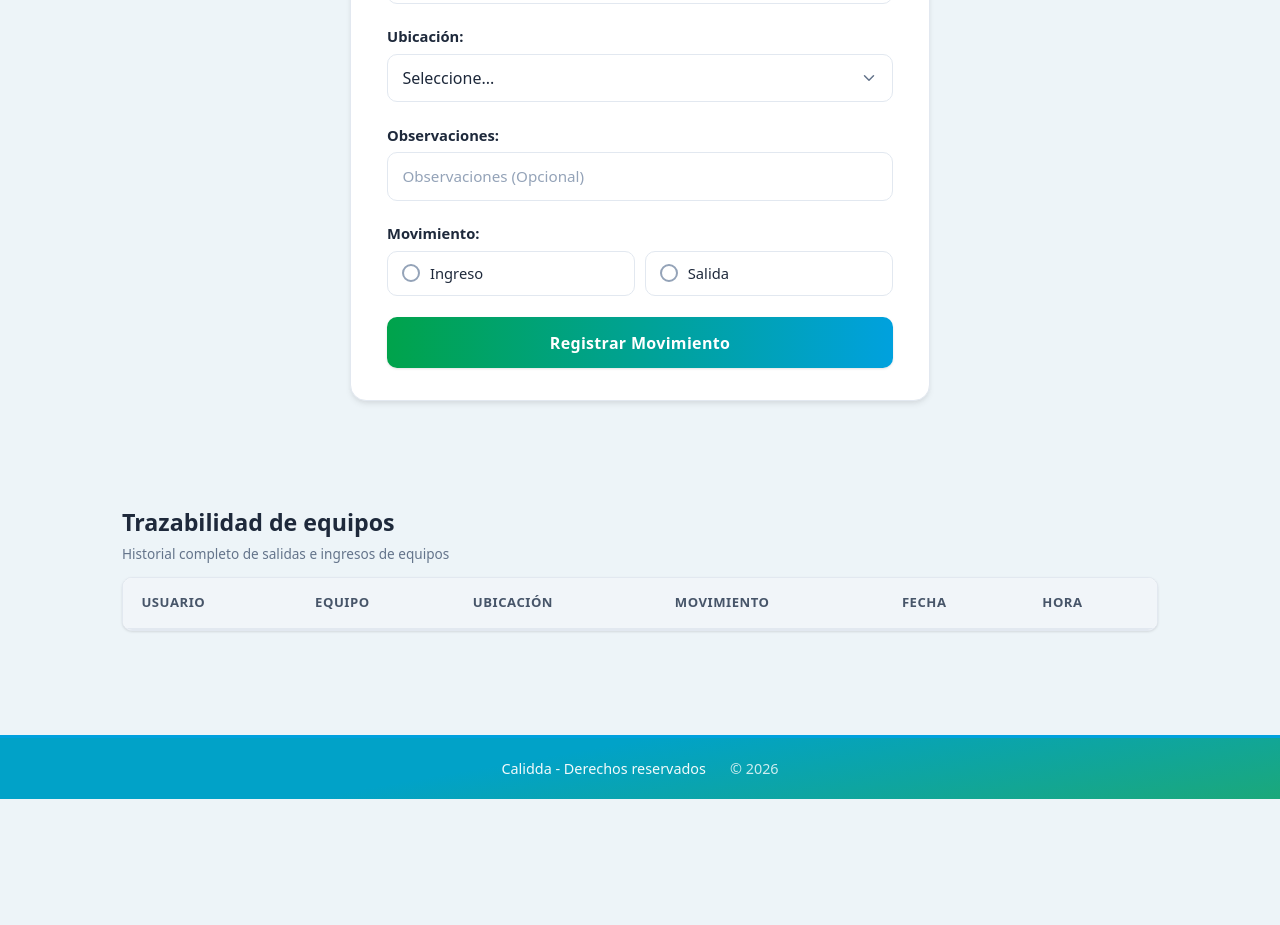
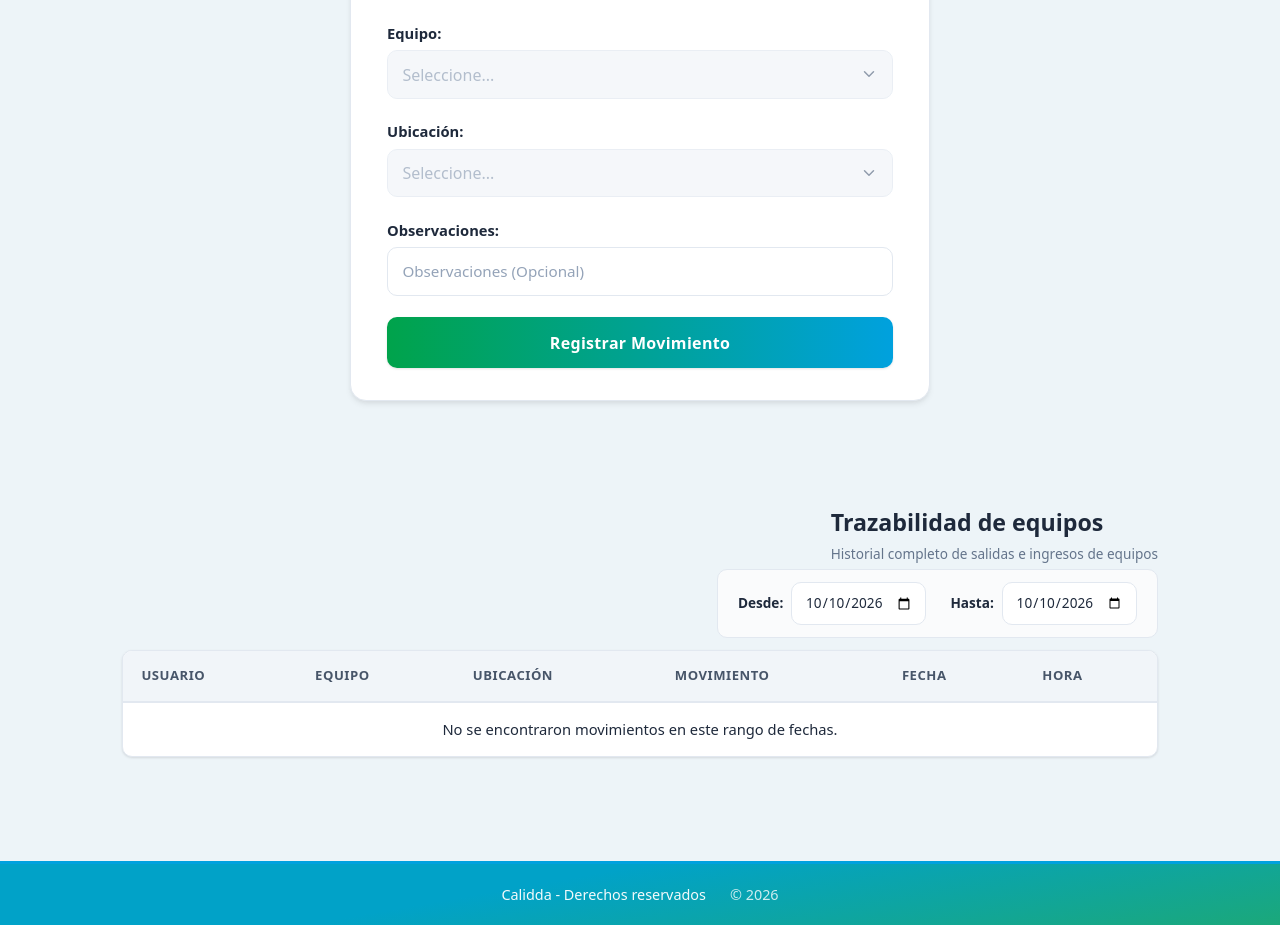
Before and after one commit to guillermoytozu/CaliddaControlDeEquipos, a React (Vite) app: page /inicio in a window 1280 px wide. Shown: the part 460-1385 px from the top of the page. Before the commit the page ends 1259 px from the top, so only its background shows below. Built offline with nearby package versions, Linux system fonts and the light colour scheme; no server answers; the database is empty.

Commit message:
Agregado filtro de calendario para tabla de movimientos

```diff
--- a/src/components/Formulario.jsx
+++ b/src/components/Formulario.jsx
@@ -35,18 +35,21 @@ export const Formulario = () => {
         const { name, value } = e.target;
         let newData = { ...data, [name]: value };
 
+        // 1. Si el usuario cambia el tipo de movimiento, limpiamos el equipo y la ubicación seleccionados
+        if (name === "tipo_movimiento") {
+            newData.id_equipo = "";
+            newData.id_ubicacion = "";
+        }
+
+        // 2. Si el usuario selecciona un equipo
         if (name === "id_equipo") {
             const equipoSeleccionado = equipos.find(eq => eq.id_equipo.toString() === value);
             if (equipoSeleccionado) {
-                const esSalida = equipoSeleccionado.disponibilidad;
-                newData.tipo_movimiento = esSalida ? "Salida" : "Ingreso";
-
-                // 1. LÓGICA DE UBICACIÓN AUTO-ASIGNADA
-                if (esSalida) {
-                    // Si el equipo está disponible (Salida), forzamos la ubicación actual del equipo
+                if (data.tipo_movimiento === "Salida") {
+                    // Si se lo lleva (Salida), forzamos la ubicación actual del equipo
                     newData.id_ubicacion = equipoSeleccionado.id_ubicacion ? equipoSeleccionado.id_ubicacion.toString() : "";
                 } else {
-                    // Si el equipo no está disponible (Ingreso), borramos la ubicación para obligar al usuario a elegir
+                    // Si lo devuelve (Ingreso), borramos la ubicación para obligarlo a elegir dónde lo deja
                     newData.id_ubicacion = "";
                 }
             }
@@ -86,12 +89,8 @@ export const Formulario = () => {
             if (errorInsert) throw errorInsert;
 
             const nuevaDisponibilidad = data.tipo_movimiento === "Ingreso" ? true : false;
-
-            // NUEVO: Si es un Ingreso (se devuelve), el id_persona queda en null.
-            // Si es una Salida (se lo llevan), asignamos el ID del usuario logueado.
             const idUsuarioActualizado = nuevaDisponibilidad ? null : user.id;
 
-            // B. Actualizar disponibilidad, ubicación y usuario en inventarioequipos
             const { error: errorUpdate } = await supabase
                 .from('inventarioequipos')
                 .update({
@@ -103,7 +102,6 @@ export const Formulario = () => {
 
             if (errorUpdate) throw errorUpdate;
 
-            // C. Actualizar estado local
             setEquipos(equipos.map(eq =>
                 eq.id_equipo.toString() === data.id_equipo
                     ? { ...eq, disponibilidad: nuevaDisponibilidad, id_ubicacion: parseInt(data.id_ubicacion), id_persona: idUsuarioActualizado }
@@ -119,20 +117,23 @@ export const Formulario = () => {
         }
     };
 
-    const equipoSeleccionadoInfo = equipos.find(eq => eq.id_equipo.toString() === data.id_equipo);
+    // 3. LÓGICA VISUAL: Filtrar equipos según el movimiento seleccionado
+    let equiposFiltrados = [];
+    if (data.tipo_movimiento === "Salida") {
+        equiposFiltrados = equipos.filter(eq => eq.disponibilidad === true);
+    } else if (data.tipo_movimiento === "Ingreso" && user) {
+        equiposFiltrados = equipos.filter(eq => eq.disponibilidad === false && eq.id_persona === user.id);
+    }
 
-    const opcionesMovimientoDinamicas = equipoSeleccionadoInfo
-        ? [equipoSeleccionadoInfo.disponibilidad ? "Salida" : "Ingreso"]
-        : ["Ingreso", "Salida"];
-
-    // 4. LÓGICA VISUAL: RESTRINGIR LAS OPCIONES DEL SELECTOR DE UBICACIÓN
+    // 4. LÓGICA VISUAL: Filtrar ubicaciones si es Salida
     let opcionesUbicacionDinamicas = ubicaciones.map(ub => ({ value: ub.id_ubicacion, label: ub.ubicacion }));
-
-    if (equipoSeleccionadoInfo && equipoSeleccionadoInfo.disponibilidad) {
-        // Si el equipo va a salir, filtramos las ubicaciones para mostrar ÚNICAMENTE donde se encuentra ahora
-        opcionesUbicacionDinamicas = opcionesUbicacionDinamicas.filter(
-            ub => ub.value === equipoSeleccionadoInfo.id_ubicacion
-        );
+    if (data.tipo_movimiento === "Salida" && data.id_equipo) {
+        const equipoSeleccionadoInfo = equipos.find(eq => eq.id_equipo.toString() === data.id_equipo);
+        if (equipoSeleccionadoInfo && equipoSeleccionadoInfo.id_ubicacion) {
+            opcionesUbicacionDinamicas = opcionesUbicacionDinamicas.filter(
+                ub => ub.value === equipoSeleccionadoInfo.id_ubicacion
+            );
+        }
     }
 
     return (
@@ -149,11 +150,22 @@ export const Formulario = () => {
                     </span>
                 </div>
 
+                {/* Opciones fijas, el usuario DEBE seleccionar una primero */}
+                <RadioButton
+                    name="tipo_movimiento"
+                    value={data.tipo_movimiento}
+                    onChange={handleChange}
+                    opciones={["Ingreso", "Salida"]}
+                >
+                    Movimiento:
+                </RadioButton>
+
                 <SelectInput
                     name="id_equipo"
                     value={data.id_equipo}
                     onChange={handleChange}
-                    opciones={equipos.map(eq => ({ value: eq.id_equipo, label: `${eq.tipo_equipo} - ${eq.marca} ${eq.modelo}` }))}
+                    opciones={equiposFiltrados.map(eq => ({ value: eq.id_equipo, label: `${eq.tipo_equipo} ${eq.marca} ${eq.modelo}` }))}
+                    disabled={!data.tipo_movimiento}
                 >
                     Equipo:
                 </SelectInput>
@@ -163,6 +175,7 @@ export const Formulario = () => {
                     value={data.id_ubicacion}
                     onChange={handleChange}
                     opciones={opcionesUbicacionDinamicas}
+                    disabled={!data.tipo_movimiento}
                 >
                     Ubicación:
                 </SelectInput>
@@ -177,15 +190,6 @@ export const Formulario = () => {
                     Observaciones:
                 </TextInput>
 
-                <RadioButton
-                    name="tipo_movimiento"
-                    value={data.tipo_movimiento}
-                    onChange={handleChange}
-                    opciones={opcionesMovimientoDinamicas}
-                >
-                    Movimiento:
-                </RadioButton>
-
                 <BotonFormulario className="boton-formulario">Registrar Movimiento</BotonFormulario>
             </form>
         </div>
--- a/src/components/SelectInput.jsx
+++ b/src/components/SelectInput.jsx
@@ -1,11 +1,20 @@
 import './SelectInput.css';
 
-export const SelectInput = ({ children, name, value, onChange, opciones }) => {
+// 1. Agregamos 'disabled' a los parámetros que recibe el componente
+export const SelectInput = ({ children, name, value, onChange, opciones, disabled }) => {
     return (
         <div className="select-input-container">
             <label htmlFor={name} className="select-label">{children}</label>
             <div className="select-wrapper">
-                <select name={name} id={name} className="select-control" value={value} onChange={onChange}>
+                {/* 2. Le pasamos la propiedad disabled a la etiqueta select */}
+                <select
+                    name={name}
+                    id={name}
+                    className="select-control"
+                    value={value}
+                    onChange={onChange}
+                    disabled={disabled}
+                >
                     <option value="" disabled>Seleccione...</option>
 
                     {opciones.map((opcion, index) => {
--- a/src/components/TablaMovimientos.css
+++ b/src/components/TablaMovimientos.css
@@ -9,9 +9,15 @@
 .tabla-header-area {
     display: flex;
     flex-direction: column;
+    gap: 1rem;
+    margin-bottom: 1rem;
+    text-align: left;
+}
+
+.tabla-titulos-container {
+    display: flex;
+    flex-direction: column;
     gap: 0.25rem;
-    margin-bottom: 0.75rem;
-    text-align: left;
 }
 
 .tabla-titulo {
@@ -27,6 +33,49 @@
     margin: 0;
 }
 
+/* Filtros de Fecha (Mobile First) */
+.tabla-filtros-container {
+    display: flex;
+    flex-direction: column;
+    gap: 0.75rem;
+    background-color: #fafbfc;
+    padding: 1rem;
+    border-radius: var(--border-radius);
+    border: 1px solid var(--color-gris-4);
+}
+
+.filtro-grupo {
+    display: flex;
+    justify-content: space-between;
+    align-items: center;
+    gap: 0.5rem;
+    width: 100%;
+}
+
+.filtro-grupo label {
+    font-size: 0.85rem;
+    font-weight: 600;
+    color: var(--color-texto);
+}
+
+.input-fecha {
+    width: 65%;
+    padding: 0.6rem 0.8rem;
+    border: 1px solid var(--color-gris-4);
+    border-radius: var(--border-radius, 6px);
+    font-size: 0.85rem;
+    color: var(--color-texto);
+    background-color: #ffffff;
+    outline: none;
+    cursor: pointer;
+}
+
+.input-fecha:focus {
+    border-color: #3b82f6;
+    box-shadow: 0 0 0 3px rgba(59, 130, 246, 0.1);
+}
+
+/* Contenedor de la Tabla */
 .tabla-responsive-container {
     width: 100%;
     overflow-x: auto;
@@ -116,6 +165,29 @@
         margin: 2rem auto 3rem;
     }
 
+    .tabla-header-area {
+        flex-direction: row;
+        justify-content: space-between;
+        align-items: flex-end;
+    }
+
+    .tabla-filtros-container {
+        flex-direction: row;
+        align-items: center;
+        gap: 1.5rem;
+        padding: 0.75rem 1.25rem;
+        width: auto;
+    }
+
+    .filtro-grupo {
+        width: auto;
+        justify-content: flex-start;
+    }
+
+    .input-fecha {
+        width: auto;
+    }
+
     .tabla-scroll-hint {
         display: none;
     }
--- a/src/components/TablaMovimientos.jsx
+++ b/src/components/TablaMovimientos.jsx
@@ -3,14 +3,25 @@ import { supabase } from '../supabase/supabaseClient';
 import './TablaMovimientos.css';
 
 export const TablaMovimientos = () => {
+    // Obtenemos la fecha de hoy en formato YYYY-MM-DD
+    const hoy = new Date().toISOString().split('T')[0];
+
     const [movimientos, setMovimientos] = useState([]);
     const [cargando, setCargando] = useState(true);
     const [error, setError] = useState(false);
 
+    // Estados para el rango de fechas (por defecto: hoy)
+    const [fechaInicio, setFechaInicio] = useState(hoy);
+    const [fechaFin, setFechaFin] = useState(hoy);
+
     useEffect(() => {
         const cargarDatos = async () => {
+            setCargando(true);
             try {
-                // Hacemos un JOIN con las tablas relacionadas usando la sintaxis de Supabase
+                // Ajustamos las horas para abarcar el día completo seleccionado
+                const inicioRango = `${fechaInicio} 00:00:00`;
+                const finRango = `${fechaFin} 23:59:59`;
+
                 const { data, error } = await supabase
                     .from('movimientos')
                     .select(`
@@ -21,7 +32,8 @@ export const TablaMovimientos = () => {
                         inventarioequipos ( tipo_equipo, marca, modelo ),
                         ubicaciones ( ubicacion )
                     `)
-                    // Ordenamos para que los movimientos más recientes salgan primero
+                    .gte('fecha_hora', inicioRango)
+                    .lte('fecha_hora', finRango)
                     .order('fecha_hora', { ascending: false });
 
                 if (error) throw error;
@@ -35,14 +47,44 @@ export const TablaMovimientos = () => {
             }
         };
 
-        cargarDatos();
-    }, []);
+        // Evitar consultas si las fechas están vacías
+        if (fechaInicio && fechaFin) {
+            cargarDatos();
+        }
+    }, [fechaInicio, fechaFin]); // El hook se vuelve a ejecutar cada vez que cambian las fechas
 
     return (
         <section id="seccion-lista" className="seccion-tabla-movimientos">
             <div className="tabla-header-area">
-                <h2 className="tabla-titulo">Trazabilidad de equipos</h2>
-                <p className="tabla-subtitulo">Historial completo de salidas e ingresos de equipos</p>
+                <div className="tabla-titulos-container">
+                    <h2 className="tabla-titulo">Trazabilidad de equipos</h2>
+                    <p className="tabla-subtitulo">Historial completo de salidas e ingresos de equipos</p>
+                </div>
+
+                <div className="tabla-filtros-container">
+                    <div className="filtro-grupo">
+                        <label htmlFor="fecha-inicio">Desde:</label>
+                        <input
+                            type="date"
+                            id="fecha-inicio"
+                            className="input-fecha"
+                            value={fechaInicio}
+                            max={hoy}
+                            onChange={(e) => setFechaInicio(e.target.value)}
+                        />
+                    </div>
+                    <div className="filtro-grupo">
+                        <label htmlFor="fecha-fin">Hasta:</label>
+                        <input
+                            type="date"
+                            id="fecha-fin"
+                            className="input-fecha"
+                            value={fechaFin}
+                            max={hoy}
+                            onChange={(e) => setFechaFin(e.target.value)}
+                        />
+                    </div>
+                </div>
             </div>
 
             <div className="tabla-responsive-container">
@@ -60,23 +102,25 @@ export const TablaMovimientos = () => {
                     <tbody id="cuerpo-tabla-equipos">
 
                         {cargando && (
-                            <tr><td colSpan="6" className="tabla-mensaje-estado">Cargando lista...</td></tr>
+                            <tr><td colSpan="6" className="tabla-mensaje-estado">Cargando movimientos...</td></tr>
                         )}
 
-                        {error && (
+                        {error && !cargando && (
                             <tr><td colSpan="6" className="tabla-mensaje-error">Error al cargar la lista.</td></tr>
                         )}
 
+                        {!cargando && !error && movimientos.length === 0 && (
+                            <tr><td colSpan="6" className="tabla-mensaje-estado">No se encontraron movimientos en este rango de fechas.</td></tr>
+                        )}
+
                         {!cargando && !error && movimientos.map((dato) => {
-                            // Formateo de fecha y hora a partir del campo fecha_hora de Supabase
                             const fechaObj = new Date(dato.fecha_hora);
                             const fechaYHora = fechaObj.toLocaleString("es-PE", { hour12: false });
                             const fecha = fechaYHora.split(',')[0];
                             const hora = fechaYHora.split(',')[1]?.trim().slice(0, 5) || "";
 
-                            // Construimos el string del equipo concatenando marca y modelo
                             const equipoString = dato.inventarioequipos
-                                ? `${dato.inventarioequipos.tipo_equipo} - ${dato.inventarioequipos.marca} ${dato.inventarioequipos.modelo}`
+                                ? `${dato.inventarioequipos.tipo_equipo} ${dato.inventarioequipos.marca} ${dato.inventarioequipos.modelo}`
                                 : "Equipo no encontrado";
 
                             const claseMovimiento = dato.tipo_movimiento?.toLowerCase() === 'salida' ? 'salida' : 'ingreso';
```
